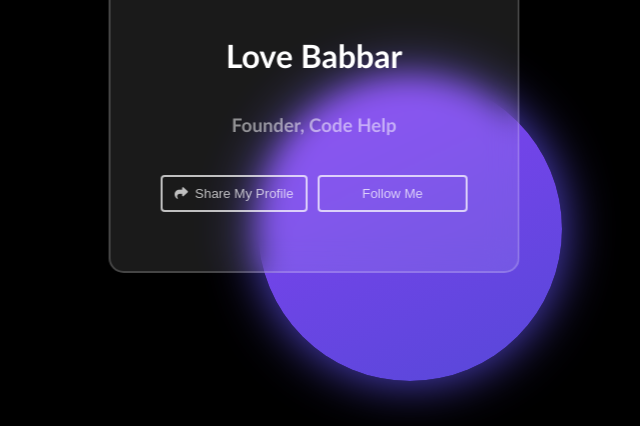
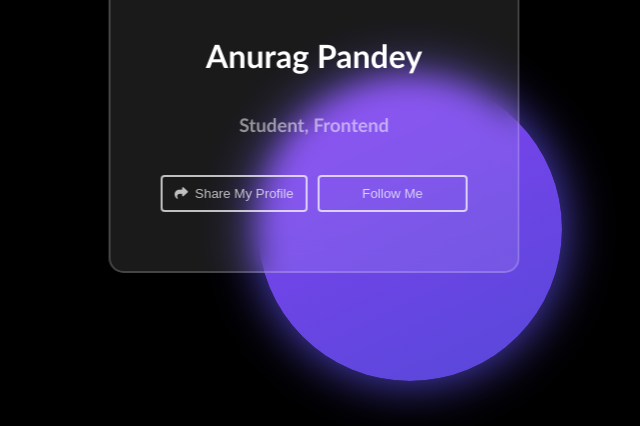
Before and after one commit to Anurag3300/ShareModelAPP, a plain HTML site: page index.html in a window 1280 px wide. Shown: the part 374-800 px from the top of the page, without its empty margins (326-966 px from the left). Drawn offline with Linux system fonts and the light colour scheme.

Commit message:
Share Model app

```diff
--- a/index.html
+++ b/index.html
@@ -17,10 +17,10 @@
           <img src="./WhatsApp Image 2024-02-24 at 12.24.59 PM.jpeg" alt="user" />
         </div>
         <div class="user-name">
-          <h2>Love Babbar</h2>
+          <h2>Anurag Pandey</h2>
         </div>
         <div class="designation">
-          <h3>Founder, Code Help</h3>
+          <h3>Student, Frontend </h3>
         </div>
         <div class="bottom-group">
           <button onclick="openModal()" class="btn-share btn-card">
```
